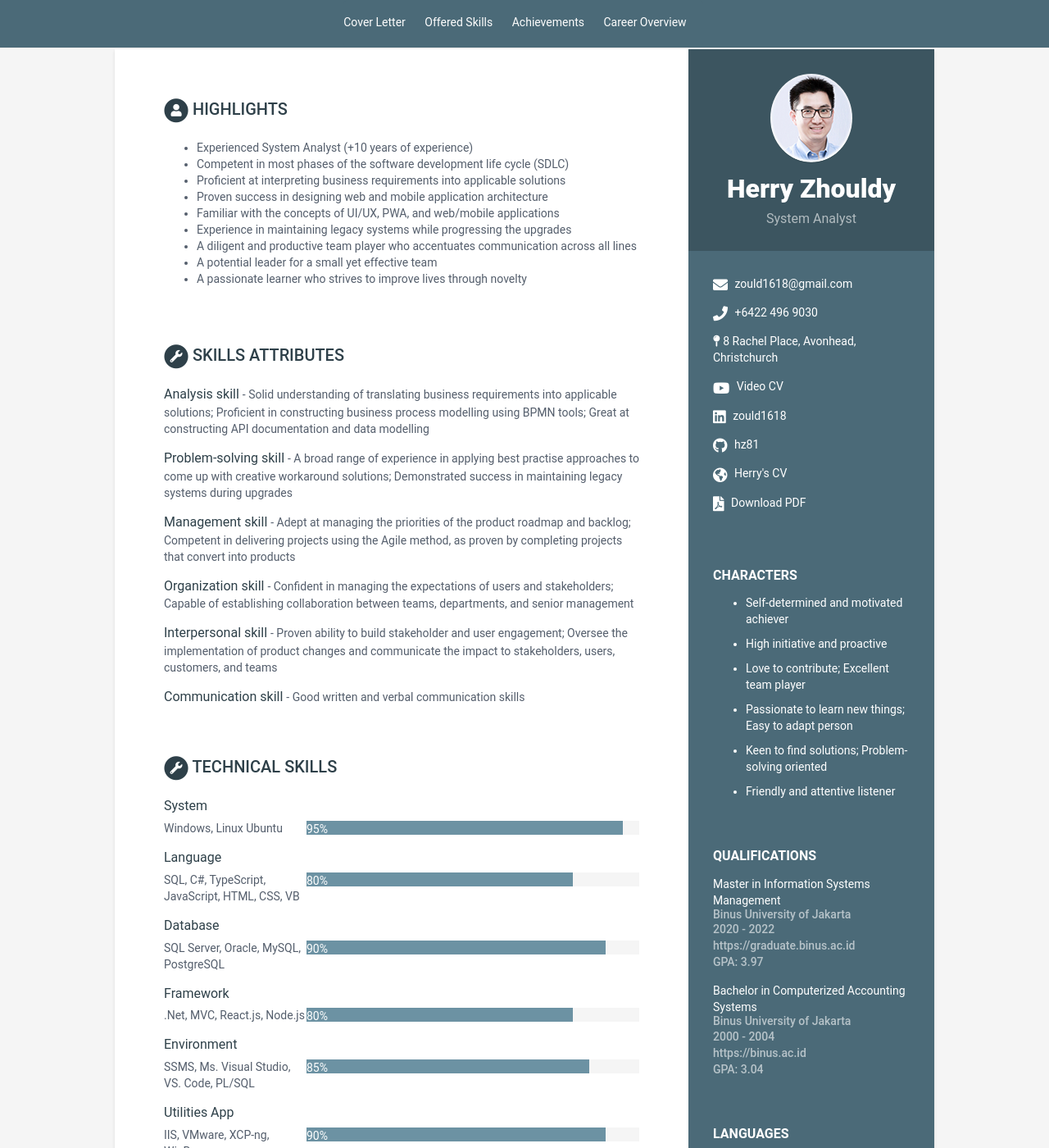
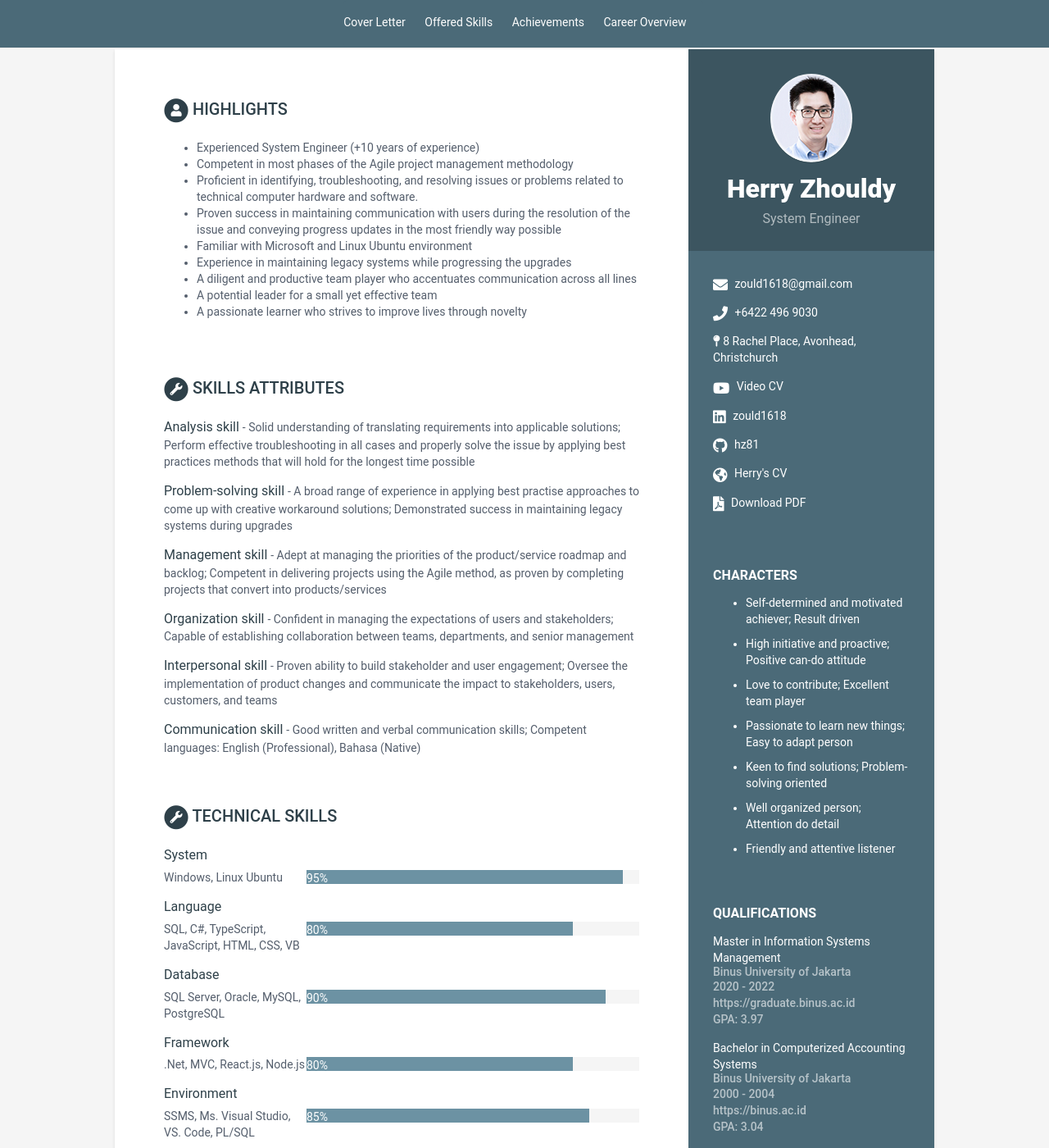
Before and after one commit to hz81/cv-se001, a Jekyll site: the page built from index.html, in a window 1280 px wide and 1400 px high. Shown: the whole window at 82% size. Built offline with Jekyll 4.4.1, drawn with Linux system fonts in a browser that asks for light colours; some of the changed text lies outside the part shown.

Commit message:
Update data.yml

```diff
--- a/_data/data.yml
+++ b/_data/data.yml
@@ -11,7 +11,7 @@ sidebar:
 
     # Profile information
     name: Herry Zhouldy
-    tagline: System Analyst
+    tagline: System Engineer
     avatar: profile.png  #place a 100x100 picture inside /assets/images/ folder and provide the name of the file below
 
     # Sidebar links
@@ -31,11 +31,12 @@ sidebar:
     characters:
       title: Characters
       info:
-        - item: Self-determined and motivated achiever
-        - item: High initiative and proactive
+        - item: Self-determined and motivated achiever; Result driven
+        - item: High initiative and proactive; Positive can-do attitude
         - item: Love to contribute; Excellent team player
         - item: Passionate to learn new things; Easy to adapt person
         - item: Keen to find solutions; Problem-solving oriented
+        - item: Well organized person; Attention do detail
         - item: Friendly and attentive listener
 
     languages:
@@ -95,11 +96,11 @@ qualifications:
 highlights:
     title: Highlights
     summary: |
-      - Experienced System Analyst (+10 years of experience)
-      - Competent in most phases of the software development life cycle (SDLC)
-      - Proficient at interpreting business requirements into applicable solutions
-      - Proven success in designing web and mobile application architecture
-      - Familiar with the concepts of UI/UX, PWA, and web/mobile applications
+      - Experienced System Engineer (+10 years of experience)
+      - Competent in most phases of the Agile project management methodology
+      - Proficient in identifying, troubleshooting, and resolving issues or problems related to technical computer hardware and software.
+      - Proven success in maintaining communication with users during the resolution of the issue and conveying progress updates in the most friendly way possible
+      - Familiar with Microsoft and Linux Ubuntu environment
       - Experience in maintaining legacy systems while progressing the upgrades
       - A diligent and productive team player who accentuates communication across all lines
       - A potential leader for a small yet effective team
@@ -109,13 +110,13 @@ skills-attributes:
     title: Skills Attributes
     skill:
       - title: Analysis skill
-        desc: "Solid understanding of translating business requirements into applicable solutions; Proficient in constructing business process modelling using BPMN tools; Great at constructing API documentation and data modelling"
+        desc: "Solid understanding of translating requirements into applicable solutions; Perform effective troubleshooting in all cases and properly solve the issue by applying best practices methods that will hold for the longest time possible"
 
       - title: Problem-solving skill
         desc: "A broad range of experience in applying best practise approaches to come up with creative workaround solutions; Demonstrated success in maintaining legacy systems during upgrades"
 
       - title: Management skill
-        desc: "Adept at managing the priorities of the product roadmap and backlog; Competent in delivering projects using the Agile method, as proven by completing projects that convert into products"
+        desc: "Adept at managing the priorities of the product/service roadmap and backlog; Competent in delivering projects using the Agile method, as proven by completing projects that convert into products/services"
 
       - title: Organization skill
         desc: "Confident in managing the expectations of users and stakeholders; Capable of establishing collaboration between teams, departments, and senior management"
@@ -124,7 +125,7 @@ skills-attributes:
         desc: "Proven ability to build stakeholder and user engagement; Oversee the implementation of product changes and communicate the impact to stakeholders, users, customers, and teams"
 
       - title: Communication skill
-        desc: Good written and verbal communication skills
+        desc: "Good written and verbal communication skills; Competent languages: English (Professional), Bahasa (Native)"
 
 skills-tech:
     title: Technical Skills
@@ -154,7 +155,7 @@ skills-tech:
         level: 90%
 
       - group: "Collaboration App"
-        name: "Github, Office365, Google Workspace, Jira Software"
+        name: "Github, M65, Google Workspace, Jira"
         level: 90%
 
 achievements:
@@ -196,7 +197,7 @@ achievements:
 experiences:
     title: Experiences
     info:
-      - role: Senior System Analyst
+      - role: System Engineer
         time: Jun 2022 - Present
         company: Xcidic Pte. Ltd, Singapore • IT Solution Provider
         site: https://xcidic.com
@@ -216,7 +217,7 @@ experiences:
             - Managed a team of coders to perform their best in delivering good-quality products
             - Implemented ITSM to the ongoing product maintenance
             - Implemented project life-cycle procedure as a company guideline to manage projects
-      - role: Senior System Analyst
+      - role: System Administrator
         time: Apr 2019 - May 2022
         company: Korea Development Bank - Tifa Finance • Finance & Leasing Company
         site: https://www.kdbtifa.co.id/en
@@ -236,7 +237,7 @@ experiences:
             - Established and configured Git repository environment under the Ubuntu Linux platform
             - Established a standard decision support system in the form of dashboard performance views using Data Studio tools
             - Revamped a company profile website, complete with its Content Management System (CMS)
-      - role: System Analyst
+      - role: System Support Engineer
         time: Jan 2012 - Feb 2019
         company: Manulife Financial - Life Insurance Company
         site: https://www.manulife.co.id
```
